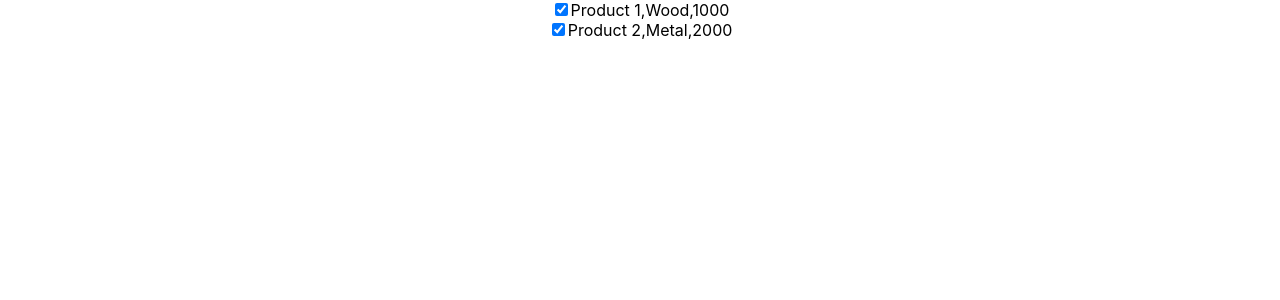
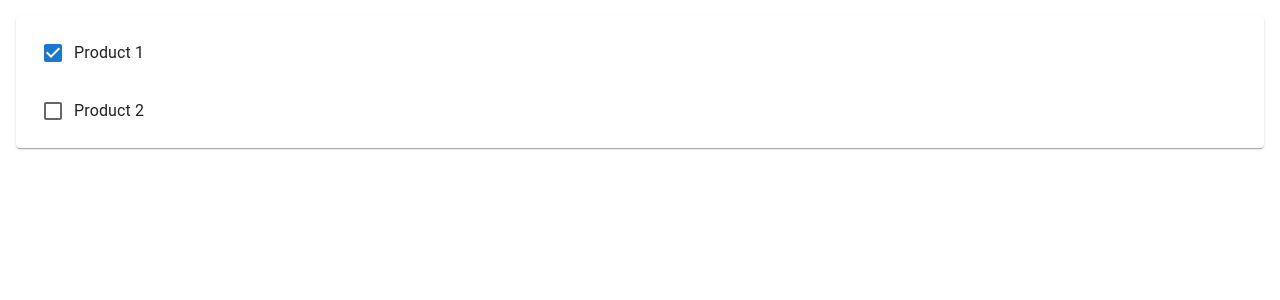
Before and after one commit to haneujeen/dashboard-react, a React (Create React App) app in the folder react-workspace/e-commerce-react-app/: page / in a window 1280 px wide. Shown: the top 300 px of the page. Built offline with nearby package versions, Linux system fonts and the light colour scheme.

Commit message:
Update Product and App components and Add Material-UI

```diff
--- a/react-workspace/e-commerce-react-app/src/App.js
+++ b/react-workspace/e-commerce-react-app/src/App.js
@@ -1,6 +1,7 @@
 import React from 'react';
 import './App.css';
 import Product from './Product';
+import { Paper, List } from '@mui/material';
 
 class App extends React.Component {
     constructor(props) {
@@ -11,22 +12,30 @@ class App extends React.Component {
                     id: 0,
                     title: "Product 1",
                     material: "Wood",
-                    price: 1000.0
+                    price: 1000.0,
+                    added: true
                 },
                 {
                     id: 1,
                     title: "Product 2",
                     material: "Metal",
-                    price: 2000.0
+                    price: 2000.0,
+                    added: false
                 }
             ]
         }
     }
 
     render() {
-        var products = this.state.products.map(product => (
-            <Product product={product}/>
-        ))
+        var products = this.state.products.length > 0 && (
+            <Paper style={{margin: 16}}>
+                <List>
+                    {this.state.products.map(product => (
+                        <Product product={product} added={product.added}/>
+                    ))}
+                </List>
+            </Paper>
+        )
 
         return (
             <div className="App">
--- a/react-workspace/e-commerce-react-app/src/Product.js
+++ b/react-workspace/e-commerce-react-app/src/Product.js
@@ -1,4 +1,5 @@
 import React from "react"
+import {ListItem, ListItemText, InputBase, Checkbox} from '@mui/material'
 
 class Product extends React.Component {
     constructor(props) {
@@ -7,19 +8,19 @@ class Product extends React.Component {
     }
 
     render() {
+        const product = this.state.product
         return(
-            <div className="Product">
-                <input type="checkbox"
-                    id={this.state.product.id}
-                    name={this.state.product.title}
-                    checked="true"
-                />
-                <label id={this.state.product.id}>
-                    {this.state.product.title},
-                    {this.state.product.material},
-                    {this.state.product.price}
-                </label>
-            </div>
+            <ListItem>
+                <Checkbox checked={product.added}/>
+                <ListItemText>
+                    <InputBase inputProps={{"aria-label": "naked"}}
+                        type="text"
+                        id={product.id}
+                        name = {product.id}
+                        value = {product.title}
+                    />
+                </ListItemText>
+            </ListItem>
         )
     }
 }
```
